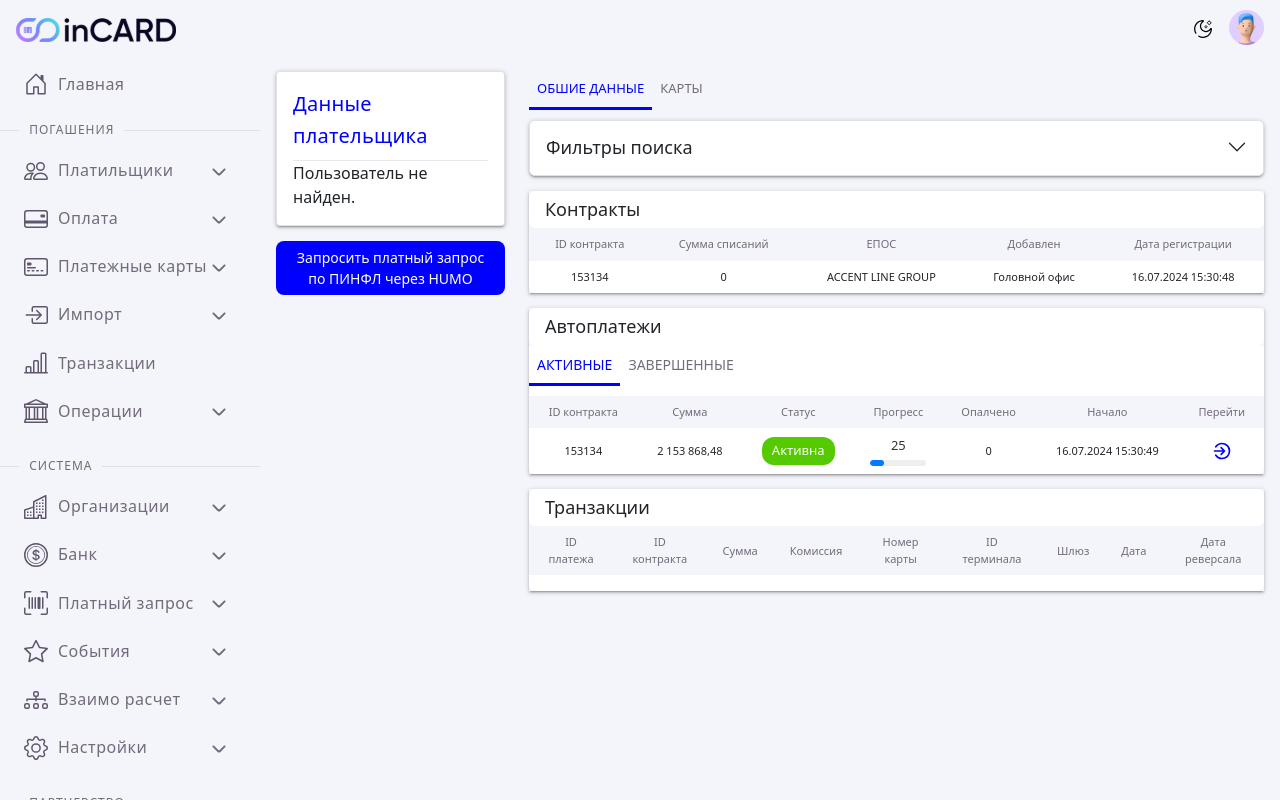
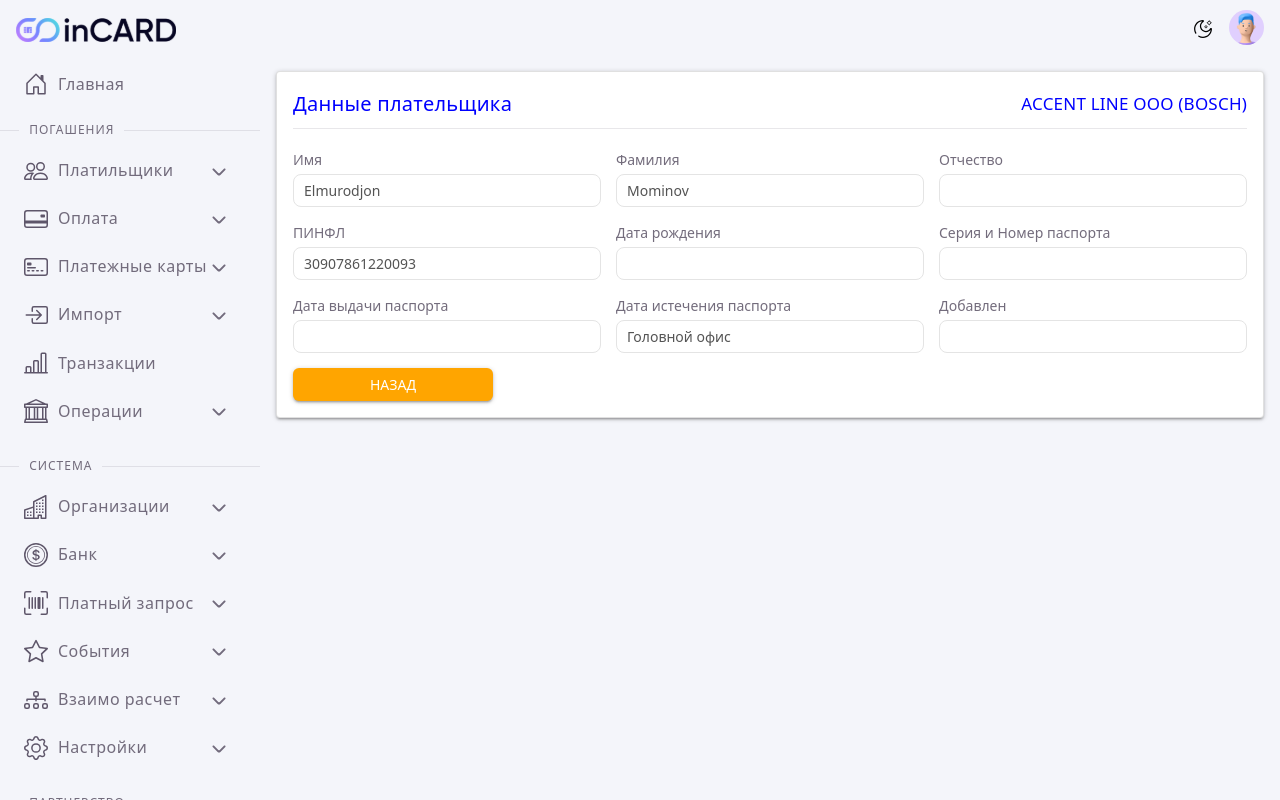
Before and after one commit to shokhrukh7oo7/inCard, a Vue app in the folder inCard/: page /payers/data in a window 1280 px wide. Built offline with nearby package versions, Linux system fonts and the light colour scheme; what vue3-apexcharts would draw is missing.

Commit message:
payers date page finished

```diff
--- a/inCard/src/assets/css/main.css
+++ b/inCard/src/assets/css/main.css
@@ -74,7 +74,8 @@ body {
 
 .dark .sidebar .section .section-title,
 .dark .payer-tabs-wrapper,
-.dark .pay-card-wrapper {
+.dark .pay-card-wrapper,
+.dark .payer-details-wrapper .autopayer-content-wrapper {
   background: var(--header-bg);
 }
 .dark .sidebar .section .section-title p,
@@ -90,14 +91,24 @@ body {
 .dark .table-wrapper .table-component,
 .dark .payers-contract-tab-table .table-header,
 .dark .payers-contract-tab-filter-wrapper .filter-wrapper .accordion .accordion-button,
-.dark .payers-contract-tab-table .tabs-demo .tabs-list {
+.dark .payers-contract-tab-table .tabs-demo .tabs-list,
+.dark .autopayment-wrapper .autopayment-table-wrapper .header-wrapper p {
   background: var(--header-bg);
   color: var(--white);
+}
+.dark .autopayment-wrapper .autopayment-table-wrapper .header-wrapper p {
+  border-bottom-left-radius: 0;
+  border-bottom-right-radius: 0;
+}
+.dark .autopayment-wrapper .table-component {
+  background-color: var(--header-bg) !important;
+  border-radius: 0;
 }
 .dark .payers-contact-wrappper .filter-wrapper .accordion .accordion-button::after {
   filter: brightness(0) invert(1);
 }
-.dark .sidebar .section .section-title .line {
+.dark .sidebar .section .section-title .line,
+.dark .payer-details-wrapper .autopayer-content-wrapper .header-wrapper {
   border-color: var(--white);
 }
 
@@ -140,7 +151,10 @@ body {
   .payer-detail-content-wrapper
   .detail-items
   strong,
-.dark .progress-text {
+.dark .progress-text,
+.dark .payer-details-wrapper .autopayer-content-wrapper .base-label,
+.dark .payer-details-wrapper .autopayer-content-wrapper .header-detail-autopayment,
+.dark .personal-date-wrapper .personal-date-info-wrapper .base-label {
   color: var(--white) !important;
 }
 
@@ -1169,6 +1183,7 @@ body {
   font-size: 14px;
   background-color: var(--white);
 }
+
 .autopayment-wrapper .autopayment-table-wrapper {
   background: var(--white);
   box-shadow:
@@ -1189,6 +1204,15 @@ body {
   border-radius: 0.375rem;
 }
 /* AUTOPAY END */
+
+/* PERSONAL DATE START */
+
+.personal-date-wrapper .personal-date-info-wrapper input {
+  padding: 5px 10px;
+  font-size: 14px;
+  background-color: var(--white);
+}
+/* PERSONAL DATE END */
 
 /* RESPONSIVE START */
 @media (max-width: 1400px) {
--- a/inCard/src/components/MainSidebar.vue
+++ b/inCard/src/components/MainSidebar.vue
@@ -55,7 +55,7 @@ const payments = [
             {
                 label: 'О персональных данных',
                 icon: new URL('../assets/images/sidebar/circle.svg', import.meta.url).href,
-                route: '/payers/privacy'
+                route: '/payers/data'
             },
             {
                 label: 'Белый лист',
--- a/inCard/src/router/index.js
+++ b/inCard/src/router/index.js
@@ -45,6 +45,12 @@ const router = createRouter({
           component: () => import('@/views/autopayers/AutopPayers.vue'),
           props: true,
         },
+        {
+          path: 'payers/data',
+          name: 'PersonalData',
+          component: () => import('@/views/personal-data/PersonalDate.vue'),
+          props: true,
+        },
       ],
     },
   ],
--- /dev/null
+++ b/inCard/src/views/personal-data/PersonalDate.vue
@@ -0,0 +1,125 @@
+<script setup>
+import { ref } from 'vue';
+import BaseInput from '@/components/BaseInput.vue';
+import BaseButton from '@/components/BaseButton.vue';
+
+// AUTOPAYER TABLE
+const form = ref({
+    name: 'Elmurodjon',
+    lastname: 'Mominov',
+    surname: '',
+    pinfl: '30907861220093',
+    birthDay: '',
+    passportNumber: 'AA 4369116',
+    passportNumber: '',
+    passportIssueDate: '',
+    passportExpirationDate: 'Головной офис'
+})
+</script>
+
+<template>
+    <div class="personal-date-wrapper">
+        <div class="personal-date-header-wrapper">
+            <p class="personal-header">Данные плательщика</p>
+            <p class="personal-description">ACCENT LINE OOO (BOSCH)</p>
+        </div>
+
+        <div class="personal-date-info-wrapper">
+            <BaseInput v-model="form.name" id="name" label="Имя" disabled />
+            <BaseInput v-model="form.lastname" id="lastname" label="Фамилия" disabled />
+            <BaseInput v-model="form.surname" id="surname" label="Отчество" disabled />
+            <BaseInput v-model="form.pinfl" id="pinfl" label="ПИНФЛ" disabled />
+            <BaseInput v-model="form.birthDay" id="birthDay" label="Дата рождения" disabled />
+            <BaseInput v-model="form.passportNumber" id="passportNumber" label="Серия и Номер паспорта" disabled />
+            <BaseInput v-model="form.passportIssueDate" id="passportIssueDate" label="Дата выдачи паспорта" disabled />
+            <BaseInput v-model="form.passportExpirationDate" id="passportExpirationDate" label="Дата истечения паспорта"
+                disabled />
+            <BaseInput v-model="form.added" id="added" label="Добавлен" disabled />
+
+            <BaseButton class="btn back-btn">Назад</BaseButton>
+        </div>
+    </div>
+</template>
+
+<style scoped>
+.personal-date-wrapper {
+    background: var(--white);
+    box-shadow: 0 1px 5px #0003, 0 2px 2px #00000024, 0 3px 1px -2px #0000001f;
+    border-radius: 4px;
+    vertical-align: top;
+    border: 1px solid rgba(0, 0, 0, 0.12);
+    padding: 1rem;
+}
+
+.personal-date-wrapper .personal-date-header-wrapper {
+    display: flex;
+    flex-direction: row;
+    justify-content: space-between;
+    align-items: center;
+    gap: 5px;
+    border-bottom: 1px solid var(--hr-color);
+    padding-bottom: 0.5rem;
+}
+
+.personal-date-wrapper .personal-date-header-wrapper .personal-header {
+    font-size: 20px;
+    font-weight: 500;
+    line-height: 2rem;
+    letter-spacing: 0.0125em;
+    color: var(--blue);
+}
+
+.personal-date-wrapper .personal-date-header-wrapper .personal-description {
+    font-size: 17px;
+    font-weight: 500;
+    line-height: 2rem;
+    letter-spacing: 0.0125em;
+    color: var(--blue);
+}
+
+.personal-date-wrapper .personal-date-info-wrapper {
+    display: grid;
+    grid-template-columns: repeat(3, 1fr);
+    gap: 15px;
+    margin-top: 20px;
+}
+
+.personal-date-wrapper .personal-date-info-wrapper .back-btn {
+    background-color: orange;
+    width: 100%;
+    max-width: 200px;
+    box-shadow: 0 1px 5px #0003, 0 2px 2px #00000024, 0 3px 1px -2px #0000001f;
+    border-radius: 6px;
+}
+
+.personal-date-wrapper .personal-date-info-wrapper .back-btn:hover {
+    background-color: var(--grey);
+}
+
+.dark .personal-date-wrapper {
+    background-color: var(--header-bg);
+}
+
+.dark .personal-date-wrapper .personal-date-header-wrapper .personal-header,
+.dark .personal-date-wrapper .personal-date-header-wrapper .personal-description {
+    color: var(--white);
+}
+
+.dark .personal-date-wrapper .personal-date-info-wrapper .back-btn:hover {
+    background-color: var(--grey);
+}
+
+.dark .personal-date-wrapper .personal-date-header-wrapper {
+    border-color: var(--white);
+}
+
+@media (max-width: 768px) {
+    .personal-date-wrapper .personal-date-header-wrapper {
+        flex-direction: column;
+    }
+
+    .personal-date-wrapper .personal-date-info-wrapper {
+        grid-template-columns: 1fr;
+    }
+}
+</style>
```
